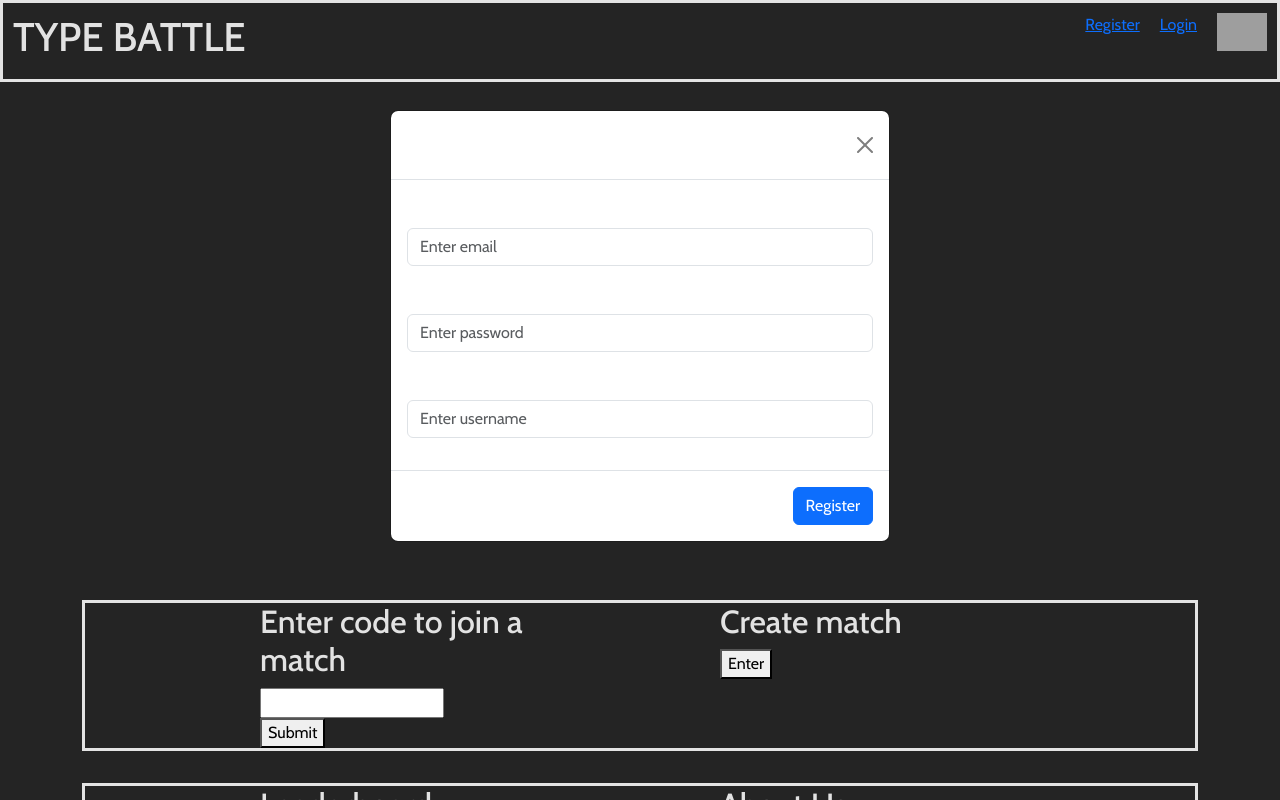
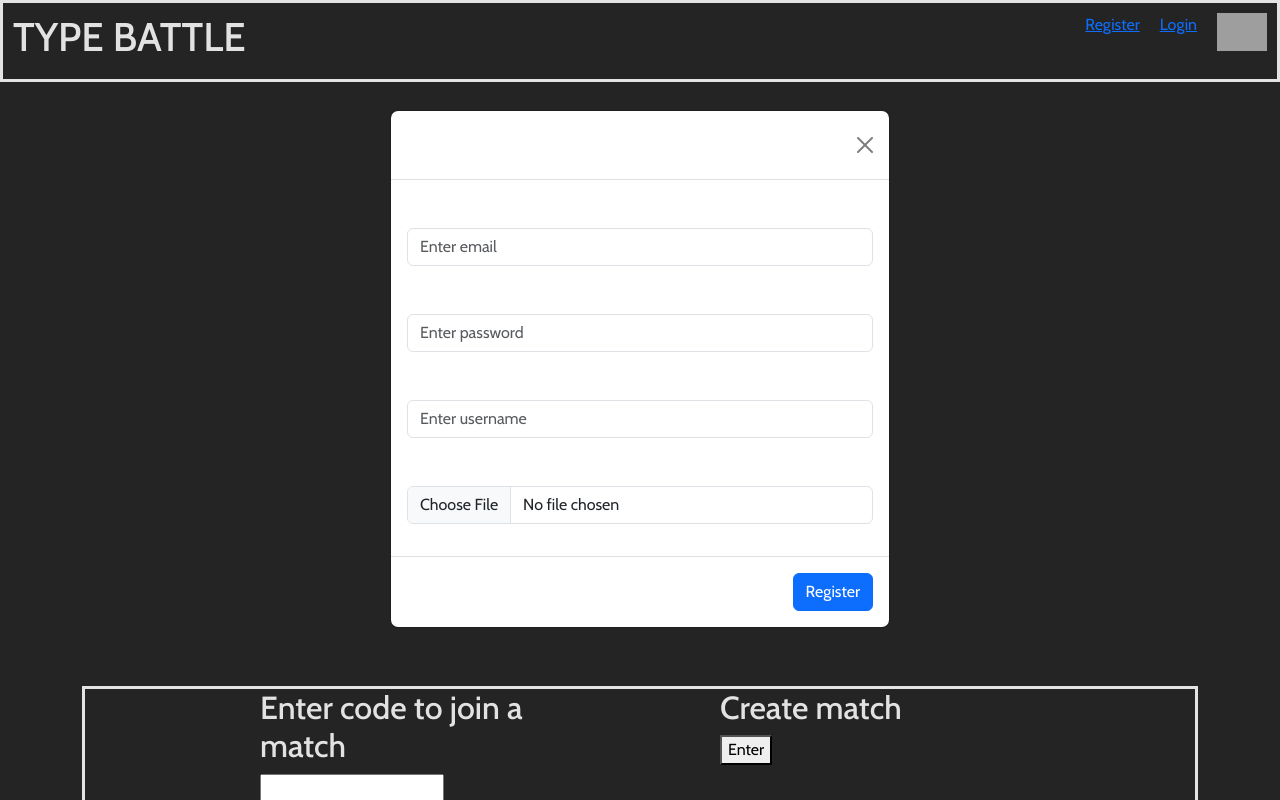
Before and after one commit to ChristopherArias-Hash/type-battle, a React (Vite) app in the folder frontend/: page / in a window 1280 px wide. Both pictures are taken after a click on the link "Register". Shown: the top 800 px of the page. Built offline with nearby package versions, Linux system fonts and the light colour scheme; no server answers; grey boxes are pictures that could not be loaded.

Commit message:
Enabled image upload to registration

```diff
--- a/frontend/src/components/register/RegisterModal.jsx
+++ b/frontend/src/components/register/RegisterModal.jsx
@@ -8,29 +8,42 @@ import Modal from 'react-bootstrap/Modal';
 import Form from 'react-bootstrap/Form';
 function RegisterModal({onClose}){
 
+  //User Info that is added
   const [email, setEmail] = useState("")
   const [password, setPassword] = useState("");
   const [username, setUsername] = useState("")
+  const [file, setFilePath] = useState(null)
 
-
+  //Register logic that uploads info to DB
  const handleRegister = async () => {
-        try{
+  try {
     const userCredential = await createUserWithEmailAndPassword(auth, email, password);
     const idToken = await userCredential.user.getIdToken();
-         // Send to Spring Boot backend
+
+    // 1. Send user data to backend
     await axios.post("http://localhost:8080/protected/users", {
       email,
       displayName: username,
-
     }, {
       headers: {
-          Authorization: `Bearer ${idToken}`
-        }
+        Authorization: `Bearer ${idToken}`,
+      },
+    })
+
+    // 2. Send image file using FormData
+    const formData = new FormData();
+    formData.append("file", file); // 👈 make sure `file` is from a file input!
+
+    await axios.post("http://localhost:8080/api/media/upload", formData, {
+      headers: {
+        Authorization: `Bearer ${idToken}`,
+        "Content-Type": "multipart/form-data",
+      },
     });
 
     alert("Registration successful!");
+    onClose();
 
-      onClose();
   } catch (error) {
     console.error("Registration error:", error.message);
     alert("Failed to register.");
@@ -60,6 +73,10 @@ function RegisterModal({onClose}){
                     <Form.Label>Username</Form.Label>
                         <Form.Control type = "Username" placeholder='Enter username' value={username} onChange={e => setUsername(e.target.value)}></Form.Control>
                 </Form.Group>
+                <Form.Group className="mb-3" controlId="exampleForm.ControlInput1">
+                    <Form.Label>Profile Picture</Form.Label>
+                        <Form.Control type = "file" onChange={e => setFilePath(e.target.files[0])}></Form.Control>
+                </Form.Group>
             </Form>
         </Modal.Body>
         <Modal.Footer>
--- a/frontend/src/pages/MainPage.jsx
+++ b/frontend/src/pages/MainPage.jsx
@@ -59,7 +59,6 @@ useEffect(() => {
 
 //Logs out user ends session
 const logOutFirebase = async () =>{
-    const auth =  getAuth();
     try{
 
     await signOut(auth)
```
Lines whose indentation alone changed are shown as unchanged.
